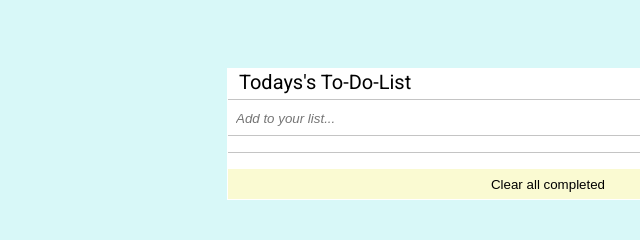
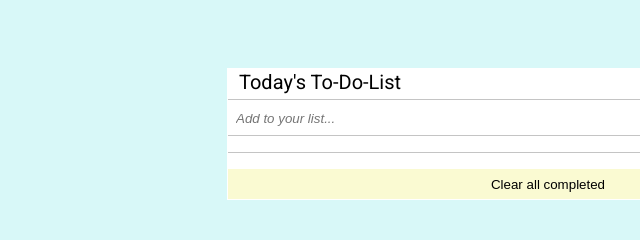
Before and after one commit to kelomo2502/to-do-list, a plain HTML site: page index.html in a window 1280 px wide. Shown: the part 274-514 px from the top of the page, 100-740 px from the left. Drawn offline with Linux system fonts and the light colour scheme.

Commit message:
Modify index.html

```diff
--- a/index.html
+++ b/index.html
@@ -18,7 +18,7 @@
   <body>
     <div class="todo-list">
       <div class="title">
-        <p>Todays's To-Do-List</p>
+        <p>Today's To-Do-List</p>
         <i class="fa fa-refresh"></i>
       </div>
       <div class="input-section">
```
